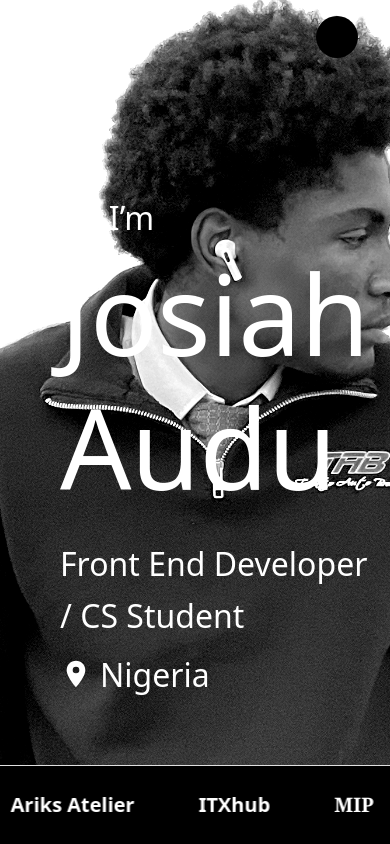
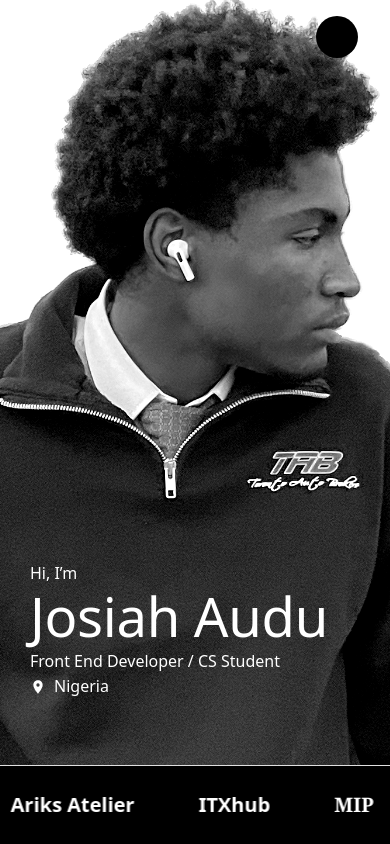
Before and after one commit to itxjoshy/Portfolio, a React (Vite) app: page / in a window 390 px wide. Shown: the top 844 px of the page. Built offline with nearby package versions, Linux system fonts and the light colour scheme.

Commit message:
fix: hero text not aligned properly

```diff
--- a/src/App.css
+++ b/src/App.css
@@ -546,8 +546,10 @@ header button:hover {
   }
   .hero {
     img {
+      width: 100%;
       height: 100%;
       border-radius: 8px;
+      object-position: 70%;
     }
     .hero-content {
       padding: 2rem;
@@ -559,22 +561,24 @@ header button:hover {
       text-align: left;
       justify-content: end;
       z-index: 12;
-      padding-left: 60px;
+      padding-left: 30px;
 
 
     }
 
   .hero-content p:nth-child(2) strong {
-      font-size:7rem;
+      font-size:3.4rem;
       color: white;
+
   }
     .hero-content p {
       color: white;
-      font-size: 2rem;
+      font-size: 1rem;
+      margin-bottom: 0;
 
   }
   .hero-content  .location{
-margin-bottom: 7rem;
+  margin-bottom: 7rem;
   }
 }
 @media (min-width: 1024px) {
--- a/src/app.css
+++ b/src/app.css
@@ -546,8 +546,10 @@ header button:hover {
   }
   .hero {
     img {
+      width: 100%;
       height: 100%;
       border-radius: 8px;
+      object-position: 70%;
     }
     .hero-content {
       padding: 2rem;
@@ -559,22 +561,24 @@ header button:hover {
       text-align: left;
       justify-content: end;
       z-index: 12;
-      padding-left: 60px;
+      padding-left: 30px;
 
 
     }
 
   .hero-content p:nth-child(2) strong {
-      font-size:7rem;
+      font-size:3.4rem;
       color: white;
+
   }
     .hero-content p {
       color: white;
-      font-size: 2rem;
+      font-size: 1rem;
+      margin-bottom: 0;
 
   }
   .hero-content  .location{
-margin-bottom: 7rem;
+  margin-bottom: 7rem;
   }
 }
 @media (min-width: 1024px) {
```
